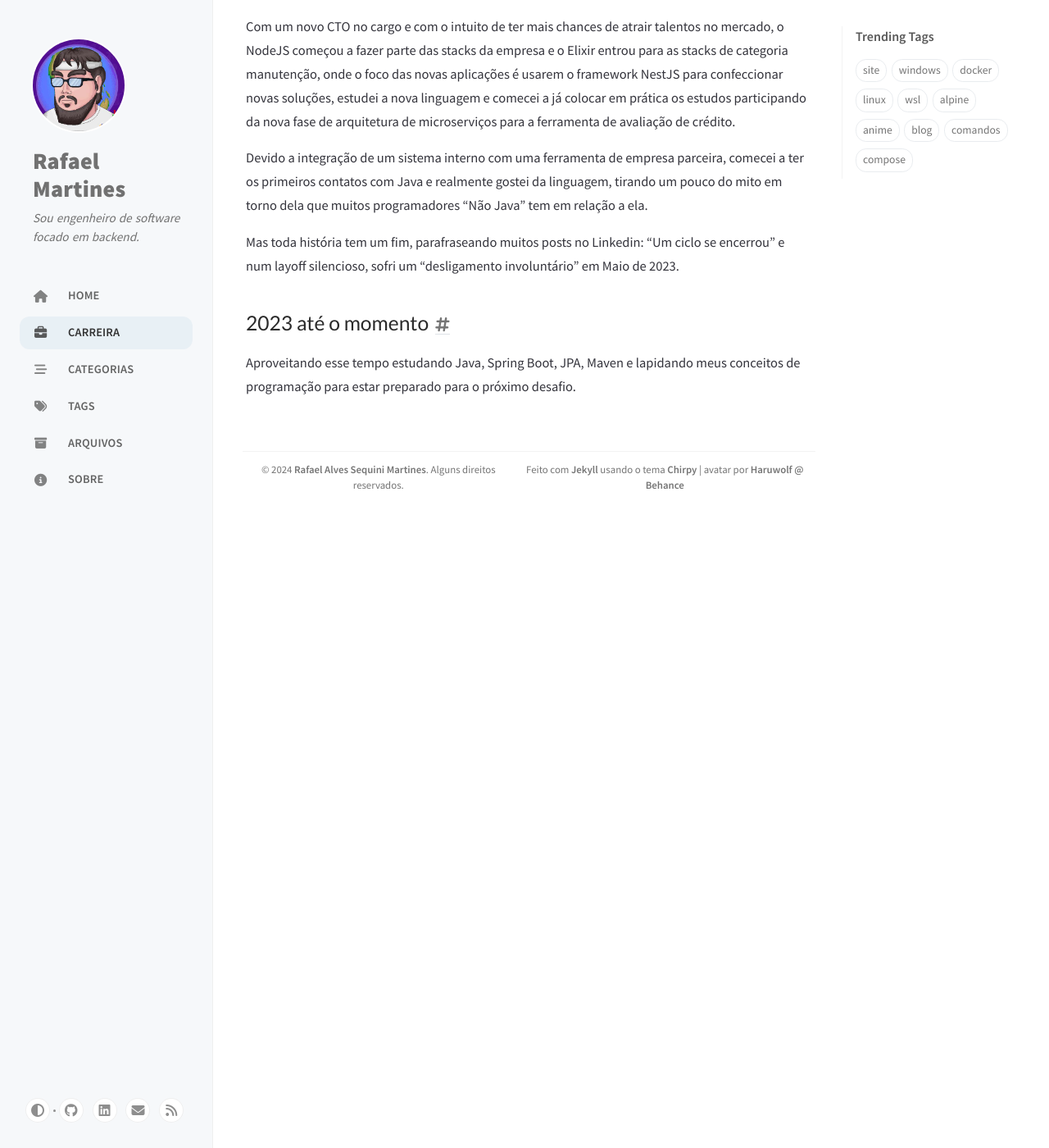
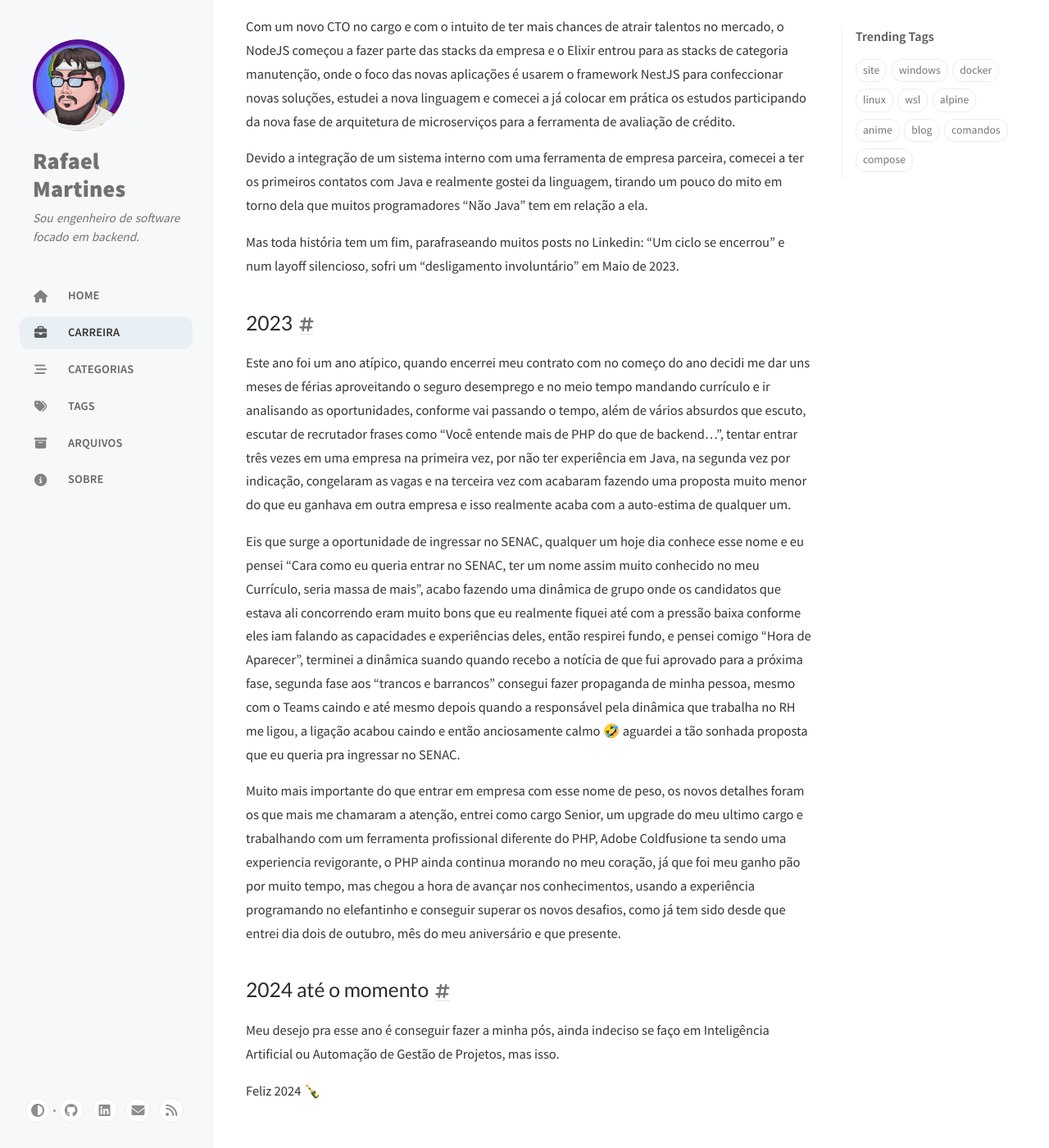
Before and after one commit to rafaelmartines/rafaelmartines.github.io, a Jekyll site: the page built from _tabs/carreira.md, in a window 1280 px wide and 1400 px high, scrolled down 3616 px. Shown: the whole window at 82% size. Built offline with Jekyll 4.4.1, drawn with Linux system fonts in a browser that asks for light colours; cached includes are drawn as plain includes; before the commit the page ends 4246 px from its top, so only the background shows below that.

Commit message:
docs: :sparkles: página de carreira atualizada

```diff
--- a/_tabs/carreira.md
+++ b/_tabs/carreira.md
@@ -66,6 +66,16 @@ Devido a integração de um sistema interno com uma ferramenta de empresa parcei
 
 Mas toda história tem um fim, parafraseando muitos posts no Linkedin: "Um ciclo se encerrou" e num layoff silencioso, sofri um "desligamento involuntário" em Maio de 2023.
 
-## 2023 até o momento
+## 2023
 
-Aproveitando esse tempo estudando Java, Spring Boot, JPA, Maven e lapidando meus conceitos de programação para estar preparado para o próximo desafio.
+Este ano foi um ano atípico, quando encerrei meu contrato com no começo do ano decidi me dar uns meses de férias aproveitando o seguro desemprego e no meio tempo mandando currículo e ir analisando as oportunidades, conforme vai passando o tempo, além de vários absurdos que escuto, escutar de recrutador frases como "Você entende mais de PHP do que de backend...", tentar entrar três vezes em uma empresa na primeira vez, por não ter experiência em Java, na segunda vez por indicação, congelaram as vagas e na terceira vez com acabaram fazendo uma proposta muito menor do que eu ganhava em outra empresa e isso realmente acaba com a auto-estima de qualquer um.
+
+Eis que surge a oportunidade de ingressar no SENAC, qualquer um hoje dia conhece esse nome e eu pensei "Cara como eu queria entrar no SENAC, ter um nome assim muito conhecido no meu Currículo, seria massa de mais", acabo fazendo uma dinâmica de grupo onde os candidatos que estava ali concorrendo eram muito bons que eu realmente fiquei até com a pressão baixa conforme eles iam falando as capacidades e experiências deles, então respirei fundo, e pensei comigo "Hora de Aparecer", terminei a dinâmica suando quando recebo a notícia de que fui aprovado para a próxima fase, segunda fase aos "trancos e barrancos" consegui fazer propaganda de minha pessoa, mesmo com o Teams caindo e até mesmo depois quando a responsável pela dinâmica que trabalha no RH me ligou, a ligação acabou caindo e então anciosamente calmo 🤣 aguardei a tão sonhada proposta que eu queria pra ingressar no SENAC.
+
+Muito mais importante do que entrar em empresa com esse nome de peso, os novos detalhes foram os que mais me chamaram a atenção, entrei como cargo Senior, um upgrade do meu ultimo cargo e trabalhando com um ferramenta profissional diferente do PHP, Adobe Coldfusione ta sendo uma experiencia revigorante, o PHP ainda continua morando no meu coração, já que foi meu ganho pão por muito tempo, mas chegou a hora de avançar nos conhecimentos, usando a experiência programando no elefantinho e conseguir superar os novos desafios, como já tem sido desde que entrei dia dois de outubro, mês do meu aniversário e que presente.
+
+## 2024 até o momento
+
+Meu desejo pra esse ano é conseguir fazer a minha pós, ainda indeciso se faço em Inteligência Artificial ou Automação de Gestão de Projetos, mas isso.
+
+Feliz 2024 🍾
```
